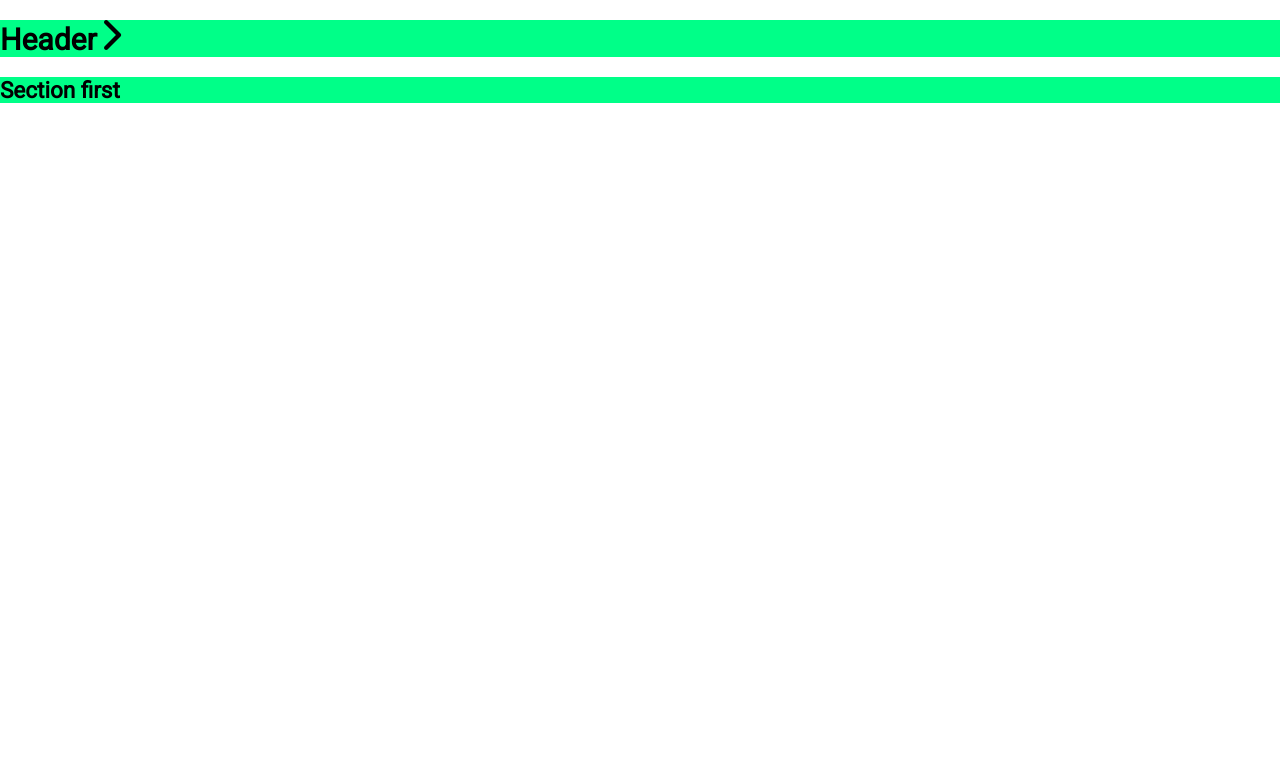
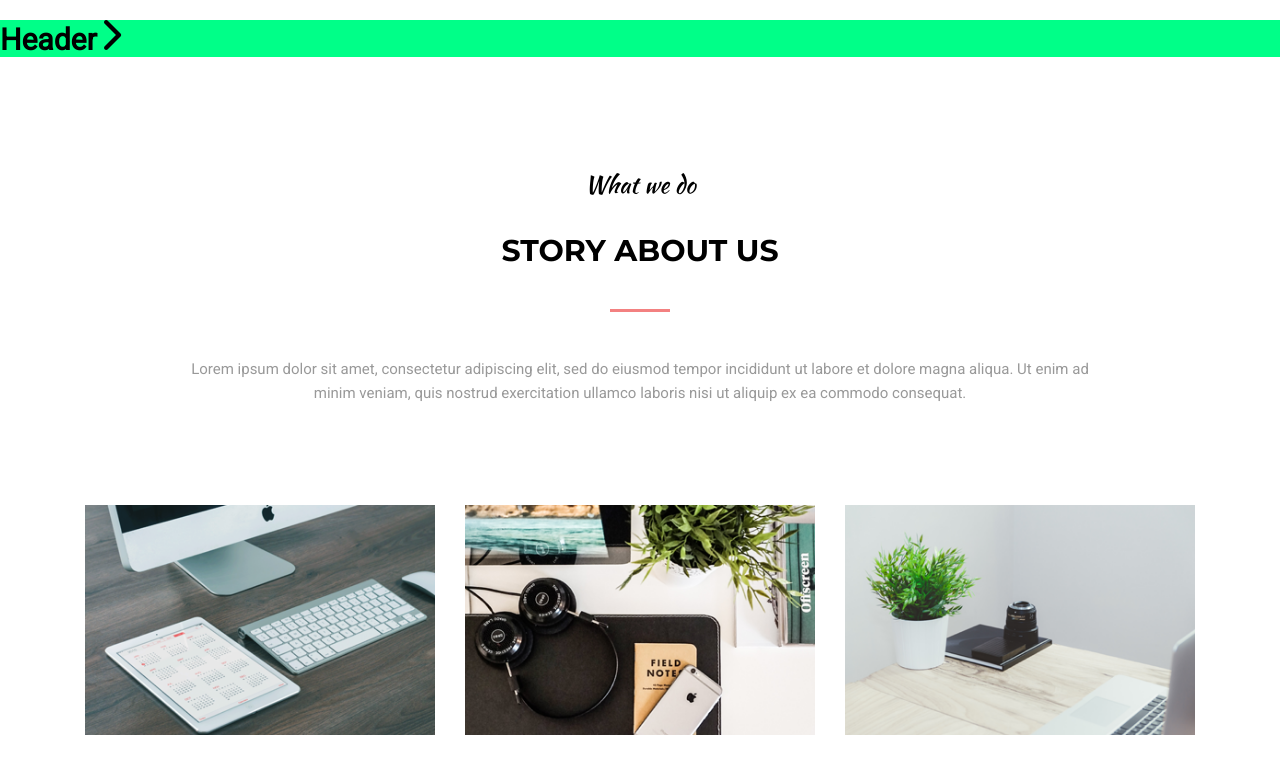
Before and after one commit to witflash/mogo-nov-team-1, a website: page src/template/index.html in a window 1280 px wide. Drawn offline with nearby package versions, Linux system fonts and the light colour scheme; files that its build step writes are made by us from their sources; files whose address does not match are found by name.

Commit message:
added markup, styles and images for the first section

```diff
--- a/src/style/_variables.scss
+++ b/src/style/_variables.scss
@@ -0,0 +1,3 @@
+$font-cursive: Kaushan Script, cursive;
+$font-montserrat : Montserrat,sans-serif;
+$gray: #999;
--- a/src/style/responsive/lg/_section-first.scss
+++ b/src/style/responsive/lg/_section-first.scss
@@ -1,3 +1,3 @@
 .section--first{
-    background-color: rgb(217, 255, 0);
+
 }
--- a/src/style/responsive/md/_section-first.scss
+++ b/src/style/responsive/md/_section-first.scss
@@ -1,3 +1,2 @@
 .section--first{
-    background-color: orange;
 }
--- a/src/style/responsive/sm/_section-first.scss
+++ b/src/style/responsive/sm/_section-first.scss
@@ -1,3 +1,19 @@
 .section--first{
-    background-color: orangered;
+	padding: 10px 20px;
+
+	& .image-background {
+	    margin-bottom: 20px;
 }
+	& .content-images{
+		margin-top: 20px;
+	}
+
+	& .section__text--uppercase{
+		margin: 10px;
+	}
+
+	& .section__descr{
+		margin-top: 15px;
+	}
+
+}
--- a/src/style/responsive/xl/_section-first.scss
+++ b/src/style/responsive/xl/_section-first.scss
@@ -1,3 +1,2 @@
 .section--first{
-    background-color: rgb(0, 255, 136);
 }
--- a/src/style/responsive/xs/_section-first.scss
+++ b/src/style/responsive/xs/_section-first.scss
@@ -1,3 +1,20 @@
 .section--first{
-    background-color: red;
+	padding: 0px 10px;
+
+	& .image-background {
+	    margin-bottom: 20px;
 }
+	& .content-images{
+		margin-top: 20px;
+	}
+
+	& .section__text--uppercase{
+		margin: 10px;
+	}
+
+	& .section__descr{
+		margin-top: 15px;
+		text-align: justify;
+	}
+
+}
--- a/src/style/sections/_section-first.scss
+++ b/src/style/sections/_section-first.scss
@@ -0,0 +1,82 @@
+.text-uppercase{
+	text-transform: uppercase;
+}
+
+.section--first{
+	text-align: center;
+	padding: 90px 0px 110px 0px;
+
+	& .section__title{
+		font-family: $font-cursive;
+		font-size: 24px;
+		font-weight: 400;
+		margin: 0px;
+	}
+
+	& .section__text--uppercase{
+		font-family: $font-montserrat;
+		font-size: 30px;
+		margin-bottom: 40px;
+	}
+
+	& .section__line{
+		background-color: #f38181;
+	    width: 60px;
+	    height: 3px;
+	    display: block;
+	    margin: 0 auto;
+	}
+
+	& .section__descr{
+		margin-top: 45px;
+		color: $gray;
+		line-height: 24px;
+		margin-bottom: 0px;
+	}
+
+	& .content-images {
+		margin-top: 100px;
+}
+
+	& .image-background{
+		background-color: #95e1d3;
+
+		&:hover{
+			cursor: pointer;
+
+			& .container-move {
+			    transform: translate(-10px,-10px);
+			    transition: 0.3s ease-out;
+					}
+				}
+}
+	& .container-move__img{
+		width: 100%;
+		vertical-align: middle;
+	}
+
+	& .gradient-content {
+		color: white;
+		display: none;
+	    position: absolute;
+	    font-size: 18px;
+	    top: 0;
+	    left: 0;
+	    width: 100%;
+	    height: 100%;
+	    background: linear-gradient(180deg,hsla(0,83%,73%,.9) 0,hsla(47,95%,76%,.9));
+}
+
+	& .container-move:hover .gradient-content, .image-background:hover .gradient-content{
+		display: flex;
+		justify-content: center;
+		align-items: center;
+		flex-direction: column;
+
+}
+	& .gradient-content__title{
+	    margin-top: 5px;
+	    font-family: $font-montserrat;
+	    margin-bottom: 0px;
+	}
+}
--- a/src/template/_parts/_section-first.html
+++ b/src/template/_parts/_section-first.html
@@ -1,3 +1,48 @@
 <section class="section section--first">
-    <h2 class="section__title">Section first</h2>
+    <div class="container">
+    	<h4 class="section__title">What we do</h4>
+    	<h3 class="section__text--uppercase text-uppercase">Story about us</h3>
+    	<span class="section__line"></span>
+		<div class="row">
+			<div class="col-12 offset-0 col-md-10 offset-md-1">
+				<p class="section__descr">Lorem ipsum dolor sit amet, consectetur adipiscing elit, sed do eiusmod tempor incididunt ut labore et dolore magna aliqua. Ut enim ad minim veniam, quis nostrud exercitation ullamco laboris nisi ut aliquip ex ea commodo consequat.
+				</p>
+			</div>
+		</div>
+		<div class="row content-images">
+			<div class="col-md-4">
+				<div class="image-background">
+					<div class="container-move">
+						<img class="container-move__img" src="img/section-first_1.png" alt="Super team">
+						<div class="gradient-content">
+							<span class="gradient-content__icon icon-users"></span>
+							<h4 class="gradient-content__title text-uppercase">Super Team</h4>
+						</div>
+					</div>
+				</div>
+			</div>
+			<div class="col-md-4">
+				<div class="image-background">
+					<div class="container-move">
+						<img class="container-move__img" src="img/section_first_2.png" alt="Super team">
+						<div class="gradient-content">
+							<span class="gradient-content__icon icon-users"></span>
+							<h4 class="gradient-content__title text-uppercase">Super Team</h4>
+						</div>
+					</div>
+				</div>
+			</div>
+		<div class="col-md-4">
+			<div class="image-background">
+				<div class="container-move">
+					<img class="container-move__img" src="img/section_first_3.png" alt="Super team">
+						<div class="gradient-content">
+							<span class="gradient-content__icon icon-users"></span>
+							<h4 class="gradient-content__title text-uppercase">Super Team</h4>
+						</div>
+				</div>
+			</div>
+			</div>
+		</div>
+	</div>
 </section>
```
Also changed, not shown: src/img/section-first_1.png (added), src/img/section_first_2.png (added), src/img/section_first_3.png (added).
